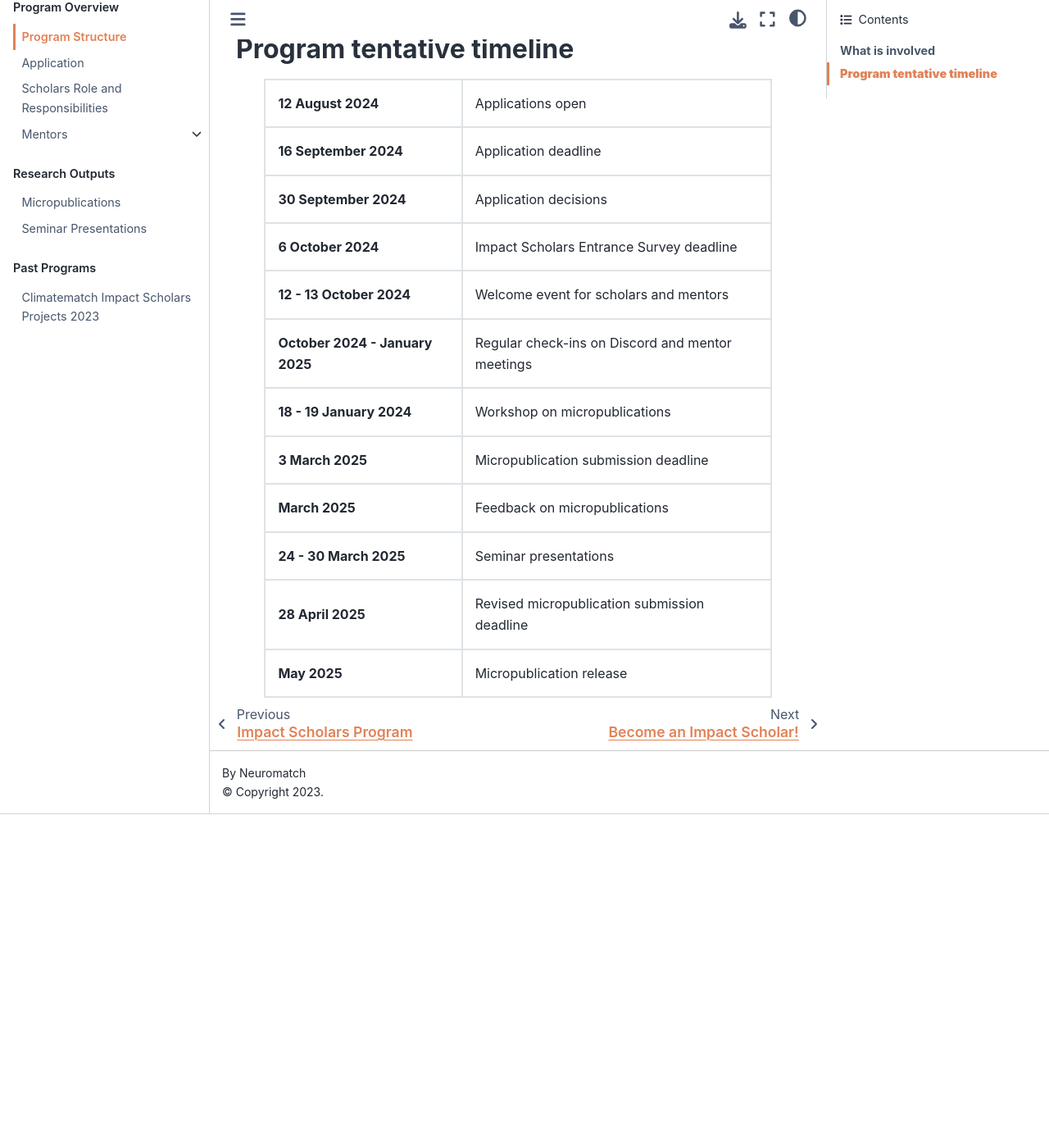
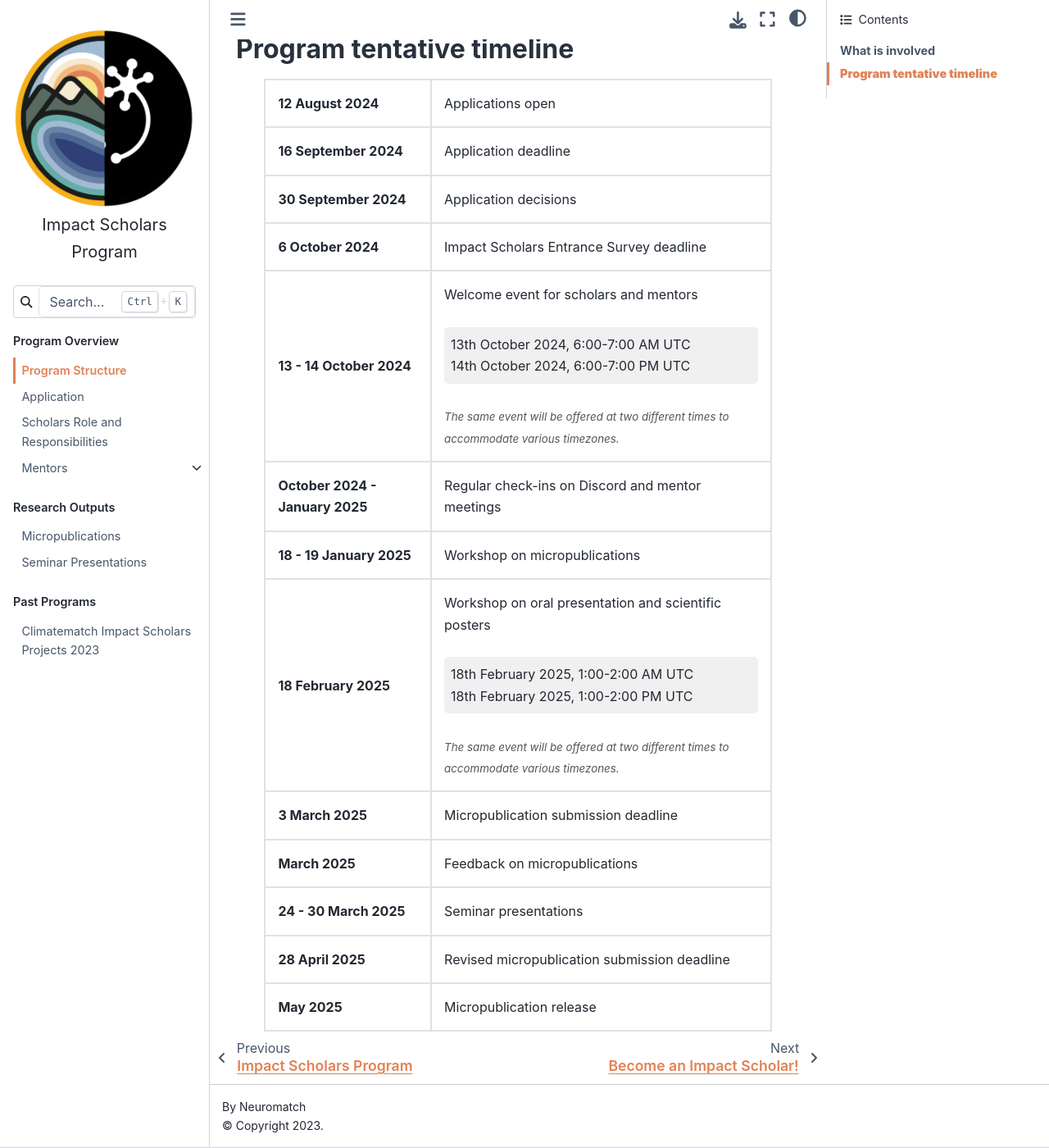
Before and after one commit to neuromatch/impact-scholars, a Jupyter Book: the page built from impact-scholars/structure.md, in a window 1280 px wide and 1400 px high, scrolled down 919 px. Shown: the whole window at 82% size. Built offline with Jupyter Book 1.0.4 settings and Sphinx 7.4.7 and the Sphinx Book theme 1.1.4, drawn with Linux system fonts in a browser that asks for light colours; before the commit the page ends 1912 px from its top, so only the background shows below that.

Commit message:
added workshops dates and welcome event dates

```diff
--- a/impact-scholars/structure.md
+++ b/impact-scholars/structure.md
@@ -36,16 +36,35 @@ We are actively working to provide participants with further professional and ac
     <td>Impact Scholars Entrance Survey deadline</td>
 </tr>
 <tr>
-    <td><b>12 - 13 October 2024</b></td>
-    <td>Welcome event for scholars and mentors</td>
+    <td><b>13 - 14 October 2024</b></td>
+    <td>
+        Welcome event for scholars and mentors<br><br>
+        <div style="background-color: #f0f0f0; padding: 8px; border-radius: 5px;">
+            13th October 2024, 6:00-7:00 AM UTC<br>
+            14th October 2024, 6:00-7:00 PM UTC
+        </div>
+        <br>
+        <i style="font-size: smaller; color: #555;">The same event will be offered at two different times to accommodate various timezones.</i>
+    </td>
 </tr>
 <tr>
     <td><b>October 2024 - January 2025</b></td>
     <td>Regular check-ins on Discord and mentor meetings</td>
 </tr>
 <tr>
-    <td><b>18 - 19 January 2024</b></td>
+    <td><b>18 - 19 January 2025</b></td>
     <td>Workshop on micropublications</td>
+</tr>
+<tr>
+    <td><b>18 February 2025</b></td>
+    <td>Workshop on oral presentation and scientific posters<br><br>
+        <div style="background-color: #f0f0f0; padding: 8px; border-radius: 5px;">
+            18th February 2025, 1:00-2:00 AM UTC<br>
+            18th February 2025, 1:00-2:00 PM UTC
+        </div>
+        <br>
+        <i style="font-size: smaller; color: #555;">The same event will be offered at two different times to accommodate various timezones.</i>
+    </td>
 </tr>
 <tr>
     <td><b>3 March 2025</b></td>
```
